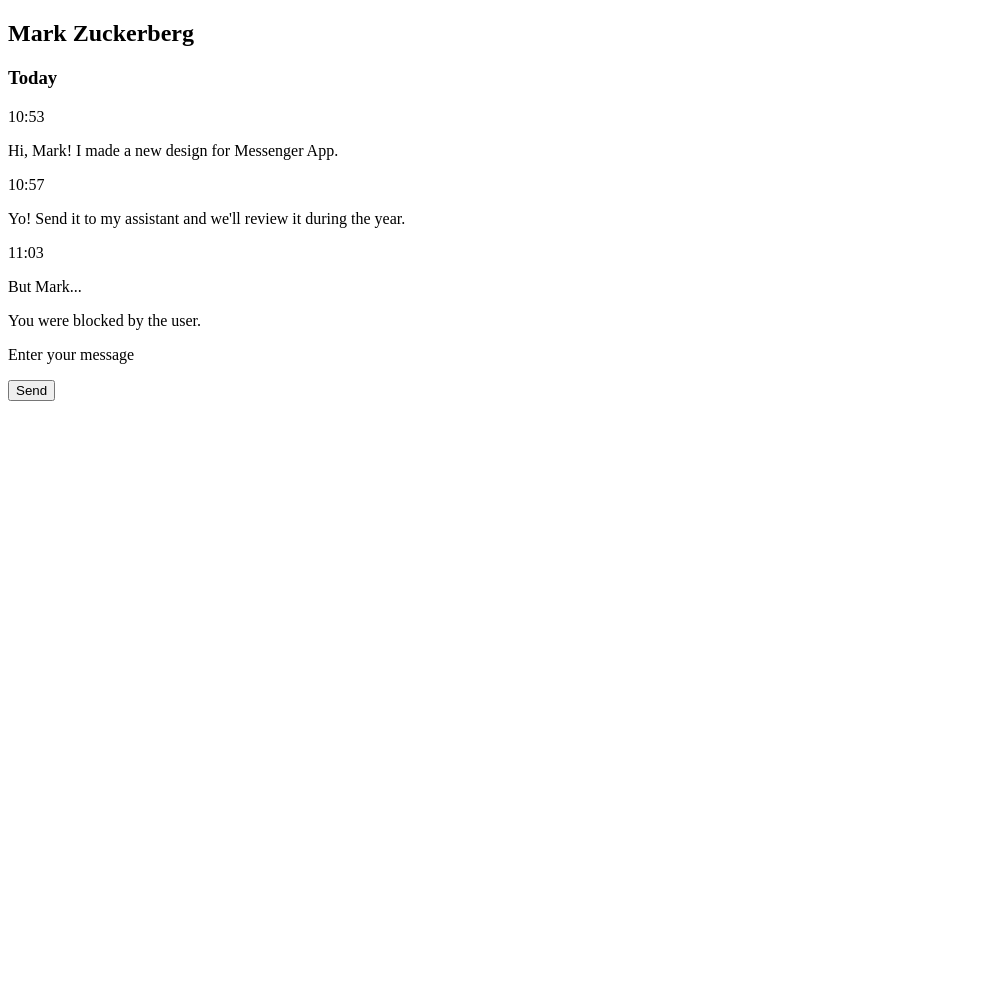
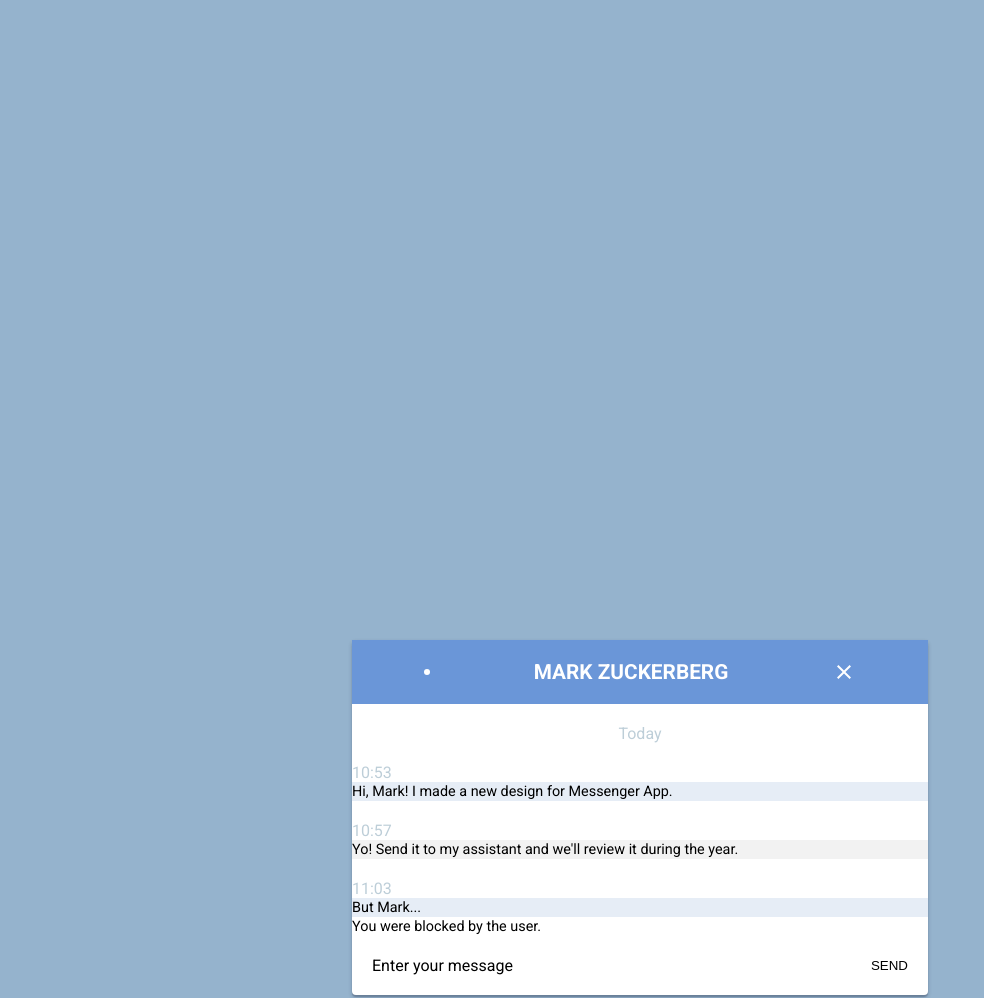
Before and after one commit to MelvinPeepers/FrontLoops_30_Days, a plain HTML site: page Project_4/index.html in a window 1280 px wide. Shown: the top 998 px of the page, without its empty margins (0-984 px from the left). Before the commit the page ends 800 px from the top, so only its background shows below. Drawn offline with Linux system fonts and the light colour scheme.

Commit message:
Working on CSS

```diff
--- a/Project_4/index.html
+++ b/Project_4/index.html
@@ -14,19 +14,30 @@
   <body>
     <section class="message-card">
       <div class="top-section">
+        <span class="dot"></span>
         <h2>Mark Zuckerberg</h2>
+        <img src="img/close.svg" />
       </div>
       <div class="date-section">
         <h3>Today</h3>
       </div>
       <div class="message-section">
-        <p>10:53</p>
+        <p class="time-txt">10:53</p>
+        <div class="text-sender">
         <p>Hi, Mark! I made a new design for Messenger App.</p>
-        <p>10:57</p>
+        </div>
+        <p class="time-txt">10:57</p>
+        <div class="text-receiver">
         <p>Yo! Send it to my assistant and we'll review it during the year.</p>
-        <p>11:03</p>
+        </div>
+        </div>
+        <p class="time-txt">11:03</p>
+        <div class="text-sender">
         <p>But Mark...</p>
+        </div>
+        <div class="text-alert">
         <p>You were blocked by the user.</p>
+        </div>
       </div>
       <div class="bottom-section">
         <p>Enter your message</p>
--- a/Project_4/styles.css
+++ b/Project_4/styles.css
@@ -0,0 +1,250 @@
+/* http://meyerweb.com/eric/tools/css/reset/
+   v2.0 | 20110126
+   License: none (public domain)
+*/
+
+html,
+body,
+div,
+span,
+applet,
+object,
+iframe,
+h1,
+h2,
+h3,
+h4,
+h5,
+h6,
+p,
+blockquote,
+pre,
+a,
+abbr,
+acronym,
+address,
+big,
+cite,
+code,
+del,
+dfn,
+em,
+img,
+ins,
+kbd,
+q,
+s,
+samp,
+small,
+strike,
+strong,
+sub,
+sup,
+tt,
+var,
+b,
+u,
+i,
+center,
+dl,
+dt,
+dd,
+ol,
+ul,
+li,
+fieldset,
+form,
+label,
+legend,
+table,
+caption,
+tbody,
+tfoot,
+thead,
+tr,
+th,
+td,
+article,
+aside,
+canvas,
+details,
+embed,
+figure,
+figcaption,
+footer,
+header,
+hgroup,
+menu,
+nav,
+output,
+ruby,
+section,
+summary,
+time,
+mark,
+audio,
+video {
+  margin: 0;
+  padding: 0;
+  border: 0;
+  font-size: 100%;
+  font: inherit;
+  vertical-align: baseline;
+}
+/* HTML5 display-role reset for older browsers */
+article,
+aside,
+details,
+figcaption,
+figure,
+footer,
+header,
+hgroup,
+menu,
+nav,
+section {
+  display: block;
+}
+body {
+  line-height: 1;
+}
+ol,
+ul {
+  list-style: none;
+}
+blockquote,
+q {
+  quotes: none;
+}
+blockquote:before,
+blockquote:after,
+q:before,
+q:after {
+  content: "";
+  content: none;
+}
+table {
+  border-collapse: collapse;
+  border-spacing: 0;
+}
+
+/*
+
+General
+
+*/
+
+:root {
+  --site-bg-color: #95b3cd;
+  --main-bg-txt-color: #fff;
+  --main-txt-color: #000;
+  --second-txt-color: #bdced8;
+  --top-bar-color: #6a96d8;
+  --sender-box-color: #e6edf6;
+  --receiver-box-color: #f2f2f2;
+  --alert-box-color: #ffc2c1;
+}
+
+* {
+  box-sizing: border-box;
+  padding: 0;
+  margin: 0;
+}
+
+body,
+html {
+  font-size: 16px;
+  font-family: "Roboto", sans-serif;
+  background-color: var(--site-bg-color);
+  line-height: 19px;
+}
+
+body {
+  margin: 0px;
+  height: 100%;
+}
+
+h2 {
+  font-size: 1.3rem;
+  font-weight: 700;
+}
+
+/*
+
+Card
+
+*/
+
+.message-card {
+  background-color: var(--main-bg-txt-color);
+  width: 45%;
+  height: 100%;
+  border-radius: 4px;
+  box-shadow: 0 2px 1px rgba(14, 21, 47, 0.2), 0 2px 4px rgba(14, 21, 47, 0.2);
+  -webkit-border-radius: 4px;
+  -moz-border-radius: 4px;
+  -ms-border-radius: 4px;
+  -o-border-radius: 4px;
+  margin: 50% auto;
+}
+
+.top-section {
+  background-color: var(--top-bar-color);
+  color: var(--main-bg-txt-color);
+  padding: 20px 20px;
+  text-transform: uppercase;
+  font-weight: 400;
+  font-size: 1.1rem;
+  display: flex;
+  justify-content: space-around;
+  align-items: center;
+}
+
+.dot {
+  height: 6px;
+  width: 6px;
+  background-color: var(--main-bg-txt-color);
+  border-radius: 50%;
+  display: inline-block;
+  -webkit-border-radius: 50%;
+  -moz-border-radius: 50%;
+  -ms-border-radius: 50%;
+  -o-border-radius: 50%;
+}
+
+.date-section,
+.time-txt {
+  color: var(--second-txt-color);
+  padding-top: 20px;
+}
+
+.date-section {
+  text-align: center;
+}
+
+.text-sender p,
+.text-receiver p,
+.text-alert p {
+  color: var(--main-txt-color);
+  font-size: 0.9rem;
+}
+
+.text-sender {
+  background-color: var(--sender-box-color);
+}
+
+.text-receiver {
+  background-color: var(--receiver-box-color);
+}
+
+.bottom-section {
+  display: flex;
+  justify-content: space-between;
+  padding: 20px 20px;
+}
+
+.bottom-section button {
+  background-color: var(--main-bg-txt-color);
+  border: 0;
+  text-transform: uppercase;
+}
```
